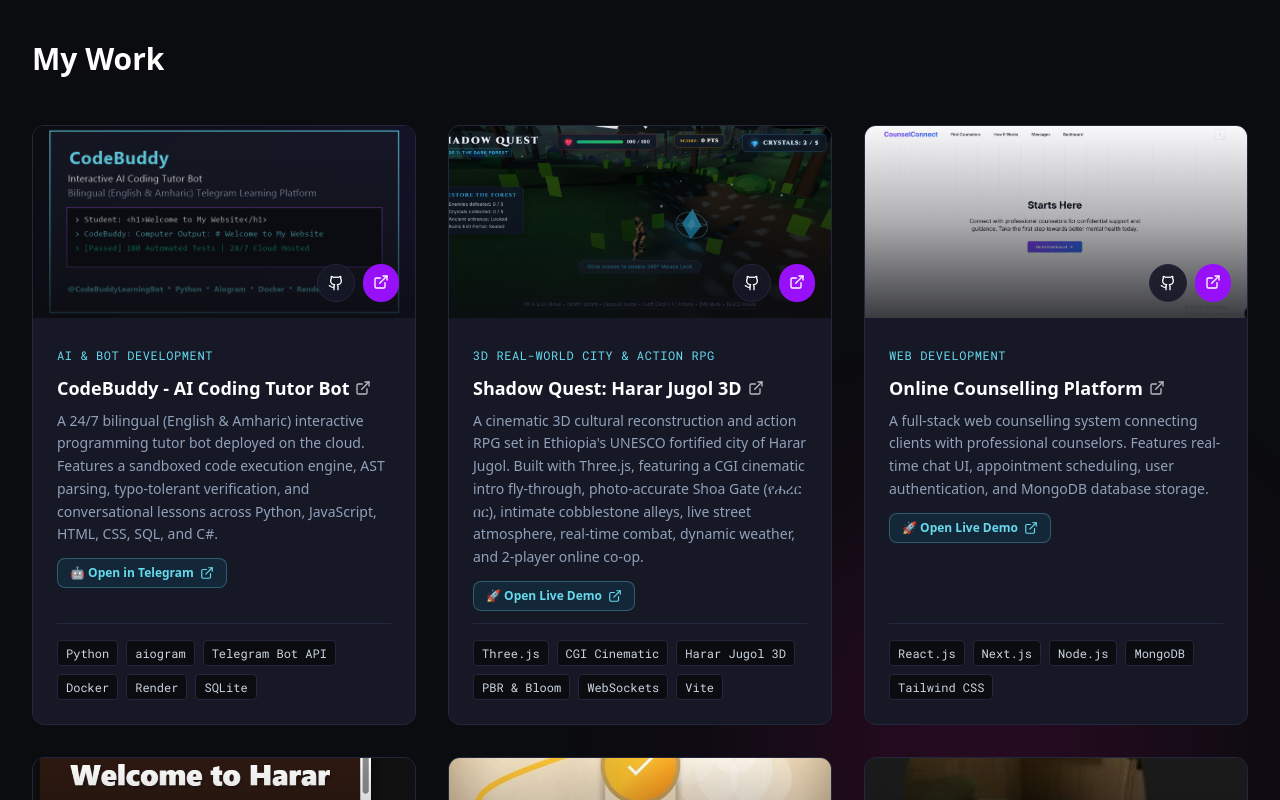
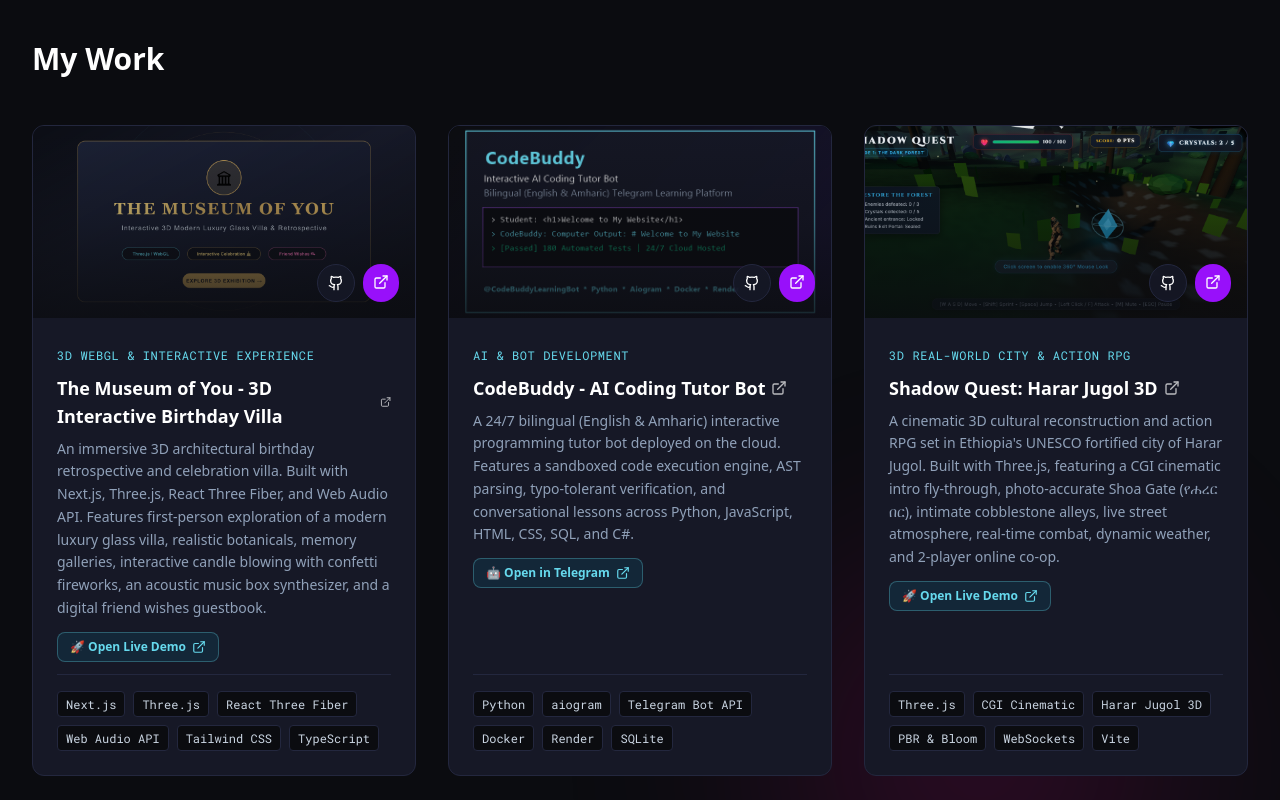
Before and after one commit to mercy306/portfolio, a Next.js app: page / in a window 1280 px wide. Shown: the part 1660-2460 px from the top of the page. Built offline with nearby package versions, Linux system fonts and the light colour scheme.

Commit message:
Add The Museum of You 3D interactive villa to portfolio projects

```diff
--- a/components/Projects.tsx
+++ b/components/Projects.tsx
@@ -4,6 +4,20 @@ import { motion } from 'framer-motion';
 import { ExternalLink, Github } from 'lucide-react';
 
 const projects = [
+  {
+    id: 'museum-of-you',
+    title: 'The Museum of You - 3D Interactive Birthday Villa',
+    category: 'web',
+    categoryLabel: '3D WebGL & Interactive Experience',
+    description:
+      'An immersive 3D architectural birthday retrospective and celebration villa. Built with Next.js, Three.js, React Three Fiber, and Web Audio API. Features first-person exploration of a modern luxury glass villa, realistic botanicals, memory galleries, interactive candle blowing with confetti fireworks, an acoustic music box synthesizer, and a digital friend wishes guestbook.',
+    tags: ['Next.js', 'Three.js', 'React Three Fiber', 'Web Audio API', 'Tailwind CSS', 'TypeScript'],
+    image: '/museum-of-you.png',
+    github: 'https://github.com/mercy306/museum-of-you',
+    live: 'https://mercy306.github.io/museum-of-you/',
+    featured: true,
+  },
+
   {
     id: 'codebuddy',
     title: 'CodeBuddy - AI Coding Tutor Bot',
```
